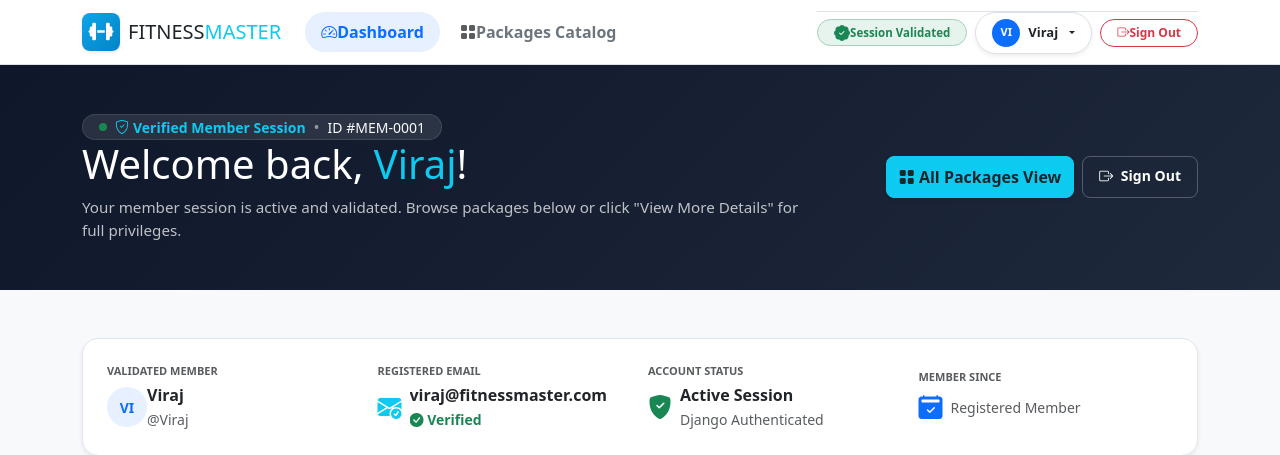
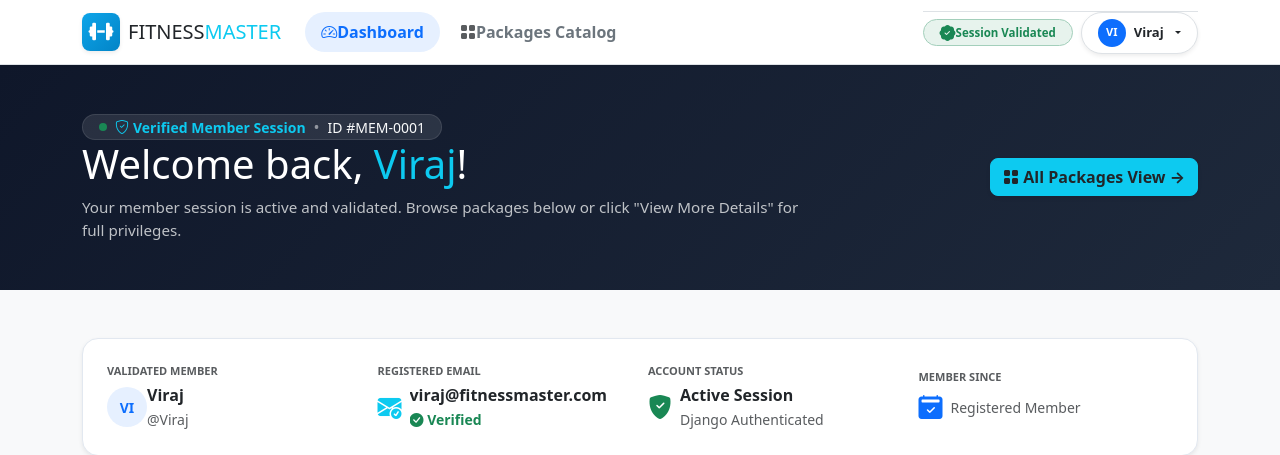
Before and after one commit to virudobariya24/Fitness_Master, a Django app: template templates/accounts/user_dashboard.html in a window 1280 px wide. Shown: the top 455 px of the page. Run offline with Django 5.2, Linux system fonts and the light colour scheme; the template is opened without the code that fills it: values that come from a table or form of the project are taken from there, others are empty; a user stored in the database is signed in; data comes from the database, SQL or seed files in the repository.

Commit message:
Remove standalone Sign Out button from header and banner, keeping it inside profile dropdown

```diff
--- a/templates/accounts/user_dashboard.html
+++ b/templates/accounts/user_dashboard.html
@@ -95,11 +95,6 @@
             </ul>
           </div>
 
-          <!-- Direct Sign Out Button -->
-          <a href="{% url 'user_logout' %}" class="btn btn-outline-danger btn-sm fw-bold px-3 py-1.5 rounded-pill d-none d-xl-inline-flex align-items-center gap-1.5" style="font-size: 12px;">
-            <i class="bi bi-box-arrow-right"></i> Sign Out
-          </a>
-
         </div>
 
       </div>
@@ -127,14 +122,9 @@
           </p>
         </div>
         <div class="col-lg-4 text-lg-end">
-          <div class="d-flex flex-wrap gap-2 justify-content-lg-end">
-            <a href="{% url 'packages_cards' %}" class="btn btn-info fw-bold px-3.5 py-2 shadow-sm text-dark rounded-3">
-              <i class="bi bi-grid-fill me-1.5"></i> All Packages View
-            </a>
-            <a href="{% url 'user_logout' %}" class="btn btn-outline-danger btn-sm fw-bold px-3 py-2 text-white border-white border-opacity-25 rounded-3">
-              <i class="bi bi-box-arrow-right me-1"></i> Sign Out
-            </a>
-          </div>
+          <a href="{% url 'packages_cards' %}" class="btn btn-info fw-bold px-3.5 py-2.5 shadow-sm text-dark rounded-3">
+            <i class="bi bi-grid-fill me-1.5"></i> All Packages View &rarr;
+          </a>
         </div>
       </div>
     </div>
```
